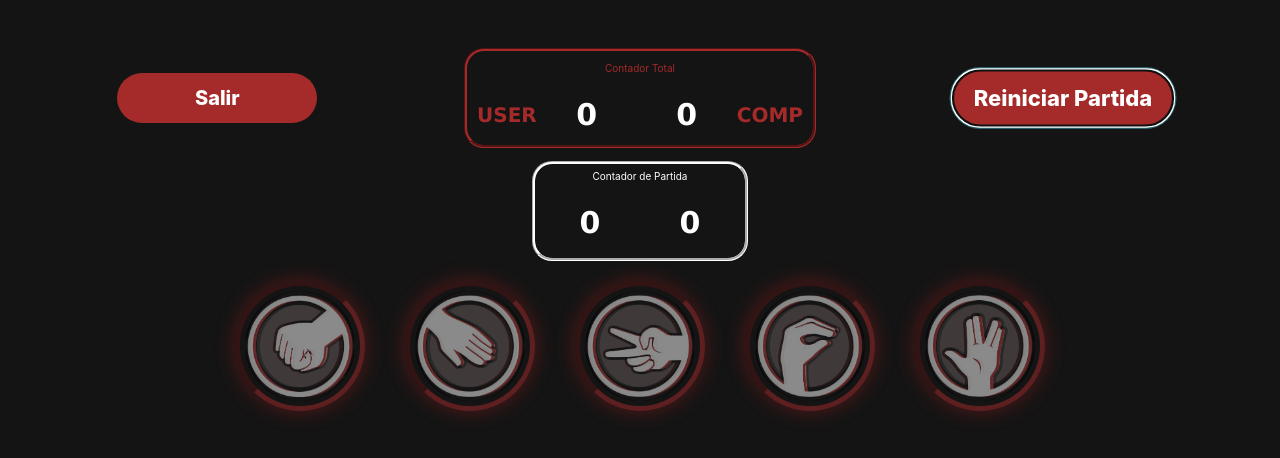
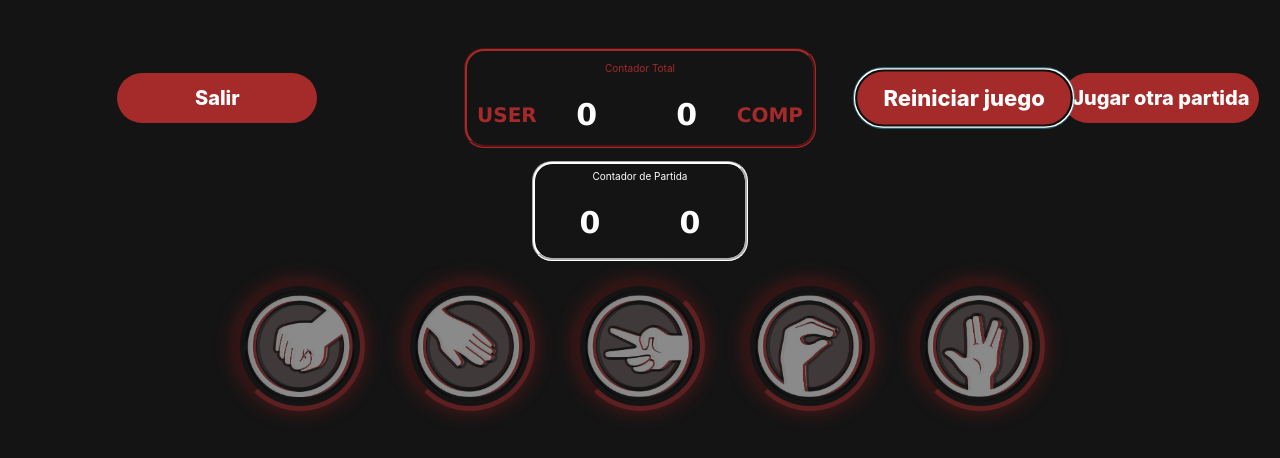
Before and after one commit to fabriciomarote/Piedra-papel-tijera-largarto-spock, a React (Create React App) app in the folder tp-integrador/: page /game in a window 1280 px wide. Both pictures are taken after a click on the button "Iniciar Partida". Shown: the top 458 px of the page. Built offline with nearby package versions, Linux system fonts and the light colour scheme.

Commit message:
Funciona contador para contabilizar mas de una partida

```diff
--- a/tp-integrador/src/components/GamePage.jsx
+++ b/tp-integrador/src/components/GamePage.jsx
@@ -88,13 +88,28 @@ const GamePage = () => {
           setCompSelection(randomSelection);
       };
 
+    const resetFullCounter = () => {
+        setCounterTotalUser(0)
+        setCounterTotalComp(0)
+        setCounterUser(0);
+        setCounterComp(0);
+        setUserSelection(null);
+        setCompSelection(null);
+        setMsgOutput("");
+        setState(false);
+    };
+
     const resetCounter = () => {
         setCounterUser(0);
         setCounterComp(0);
         setUserSelection(null);
         setCompSelection(null);
         setMsgOutput("");
-        setState(false);
+        if (counterUser == 3) {
+            setCounterTotalUser(counterTotalUser + 1)
+        } else if (counterComp == 3) {
+            setCounterTotalComp(counterTotalComp + 1)
+        }
     };
 
     const clickHandler = (value) => {
@@ -143,7 +158,6 @@ const GamePage = () => {
     const renderStarting  = () => {
         if (state) {
              if (counterUser == 3) {
-                //setCounterTotalUser(counterTotalUser + 1)
                 return (
                     <>
                         {renderCounter()}
@@ -157,7 +171,6 @@ const GamePage = () => {
                 )
             }
             else if (counterComp == 3) {
-                //setCounterTotalComp(counterTotalComp + 1)
                 return (
                     <>
                         {renderCounter()}
@@ -210,7 +223,8 @@ const GamePage = () => {
         if (state) {
             return (
                 <>
-                    <button onClick={resetCounter} className="btn-btn btn-info btn-gp">Reiniciar Partida</button>
+                    <button onClick={resetFullCounter} className="btn-btn btn-info btn-gp">Reiniciar juego</button>
+                    <button onClick={resetCounter} className="btn-btn btn-info btn-gp">Jugar otra partida</button>
                 </>
             )
         } else {
```
